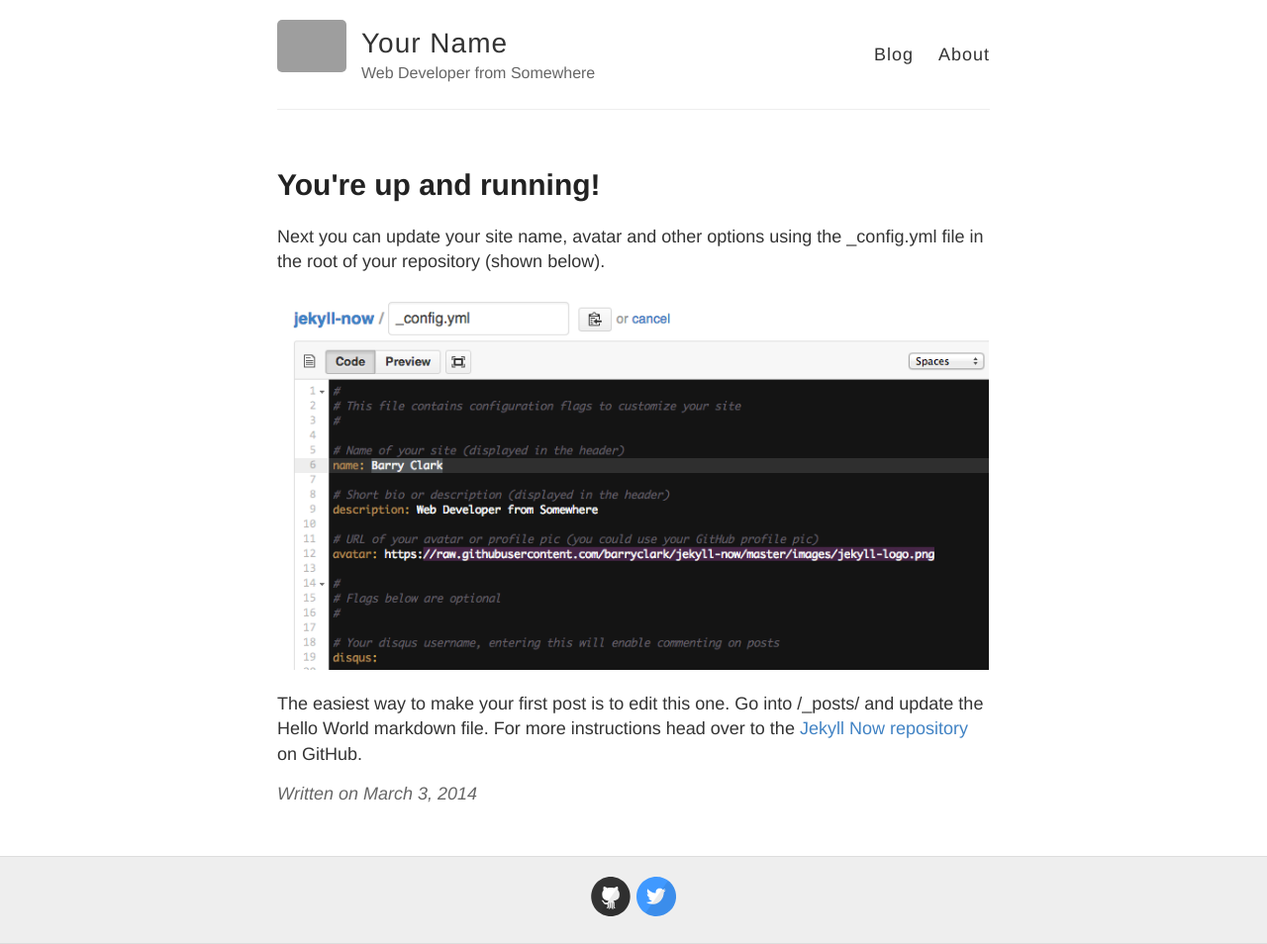
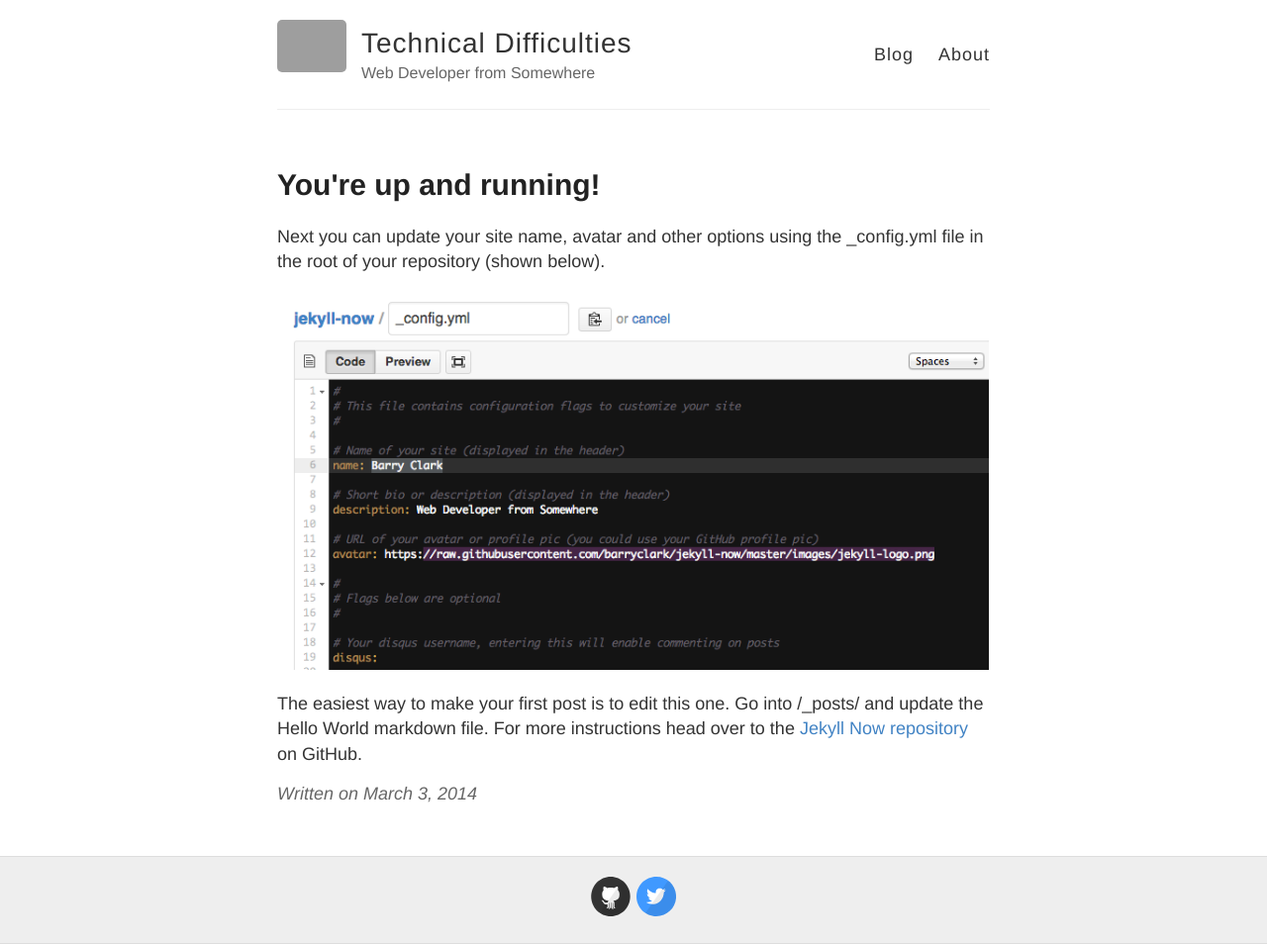
Before and after one commit to JERotter/JERotter.github.io, a Jekyll site: the page built from _posts/2014-3-3-Hello-World.md, in a window 1280 px wide. Shown: the whole page at 99% size. Built offline with Jekyll 4.4.1, drawn with Linux system fonts in a browser that asks for light colours; grey boxes are pictures that could not be loaded.

Commit message:
Update _config.yml

```diff
--- a/_config.yml
+++ b/_config.yml
@@ -3,7 +3,7 @@
 #
 
 # Name of your site (displayed in the header)
-name: Your Name
+name: Technical Difficulties
 
 # Short bio or description (displayed in the header)
 description: Web Developer from Somewhere
```
